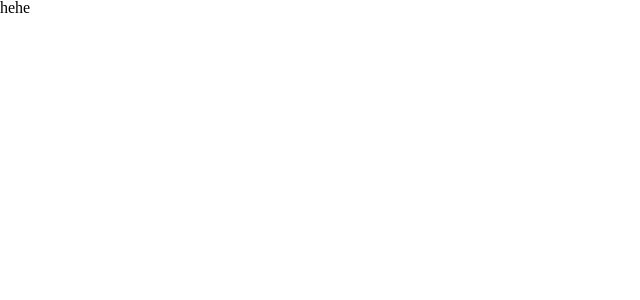
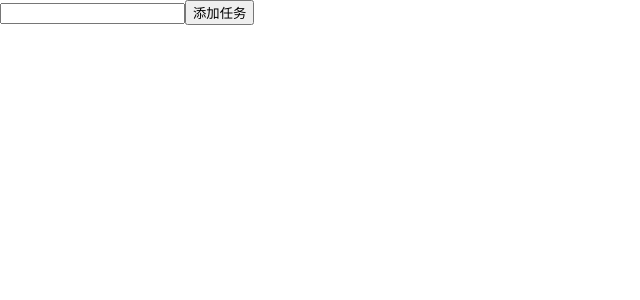
Before and after one commit to Xuemuyang/simple-chatroom, a React (Create React App) app in the folder packages/app/: page / in a window 1280 px wide. Shown: the top 300 px of the page, without its empty margins (0-640 px from the left). Built offline with nearby package versions, Linux system fonts and the light colour scheme.

Commit message:
chore: 完成 todo 模块的 reducer hook demo

```diff
--- /dev/null
+++ b/packages/app/src/container/todo/index.scss
@@ -0,0 +1,5 @@
+.todo {
+  &_done {
+    text-decoration: line-through;
+  }
+}
--- a/packages/app/src/container/todo/index.tsx
+++ b/packages/app/src/container/todo/index.tsx
@@ -1,5 +1,109 @@
-const todo: React.FC = () => {
-  return <div>hehe</div>;
+// 这个组件内部使用 Hook 实现一个 TODO List
+import { useState, useReducer } from 'react';
+import './index.scss';
+
+interface todoItem {
+  status: boolean;
+  content: string;
+}
+
+interface payloadIndex {
+  index: number;
+}
+
+type payload = todoItem | payloadIndex;
+
+interface todoAction {
+  type: string;
+  payload: payload;
+}
+
+type changeFn = (e: React.FormEvent<HTMLInputElement>) => void;
+
+const initTodoState: todoItem[] = [];
+
+const todoReducer = (state: todoItem[], action: todoAction): todoItem[] => {
+  const { type, payload } = action;
+
+  const modifyStatus = (state: todoItem[], payload: any, status: boolean) => {
+    const { index } = payload;
+
+    const todoIndex = state.findIndex((_, ind) => ind === index);
+    const newTodoList = [...state];
+    if (~todoIndex) {
+      const todoItem = state[todoIndex];
+
+      newTodoList.splice(todoIndex, 1, {
+        ...todoItem,
+        status,
+      });
+    }
+
+    return newTodoList;
+  };
+
+  switch (type) {
+    case 'ADD': {
+      return [...state, payload as todoItem];
+    }
+
+    case 'DELETE': {
+      const { index } = payload as payloadIndex;
+      return state.filter((_, i) => i !== index);
+    }
+
+    case 'CHANGE': {
+      const { index } = payload as payloadIndex;
+      const currentStatus = state[index].status;
+
+      return modifyStatus(state, payload, !currentStatus);
+    }
+
+    default:
+      throw new Error('no payload type');
+  }
 };
 
-export default todo;
+const Todo: React.FC = () => {
+  const [todoList, dispatch] = useReducer(todoReducer, initTodoState);
+  const [inputValue, setInputValue] = useState('');
+
+  const handleInputChange: changeFn = (event) => {
+    const { currentTarget: { value = '' } = {} } = event;
+    setInputValue(value);
+  };
+
+  const handleAdd = () => {
+    dispatch({
+      type: 'ADD',
+      payload: {
+        status: false,
+        content: inputValue,
+      },
+    });
+
+    setInputValue('');
+  };
+
+  return (
+    <div>
+      <input type="text" value={inputValue} onChange={handleInputChange} />
+      <button onClick={handleAdd}>添加任务</button>
+      {todoList.map(({ content, status }, index) => {
+        return (
+          <div
+            key={content}
+            className={status ? 'todo_done' : ''}
+            onClick={() => {
+              dispatch({ type: 'CHANGE', payload: { index } });
+            }}
+          >
+            {content}
+          </div>
+        );
+      })}
+    </div>
+  );
+};
+
+export default Todo;
```
